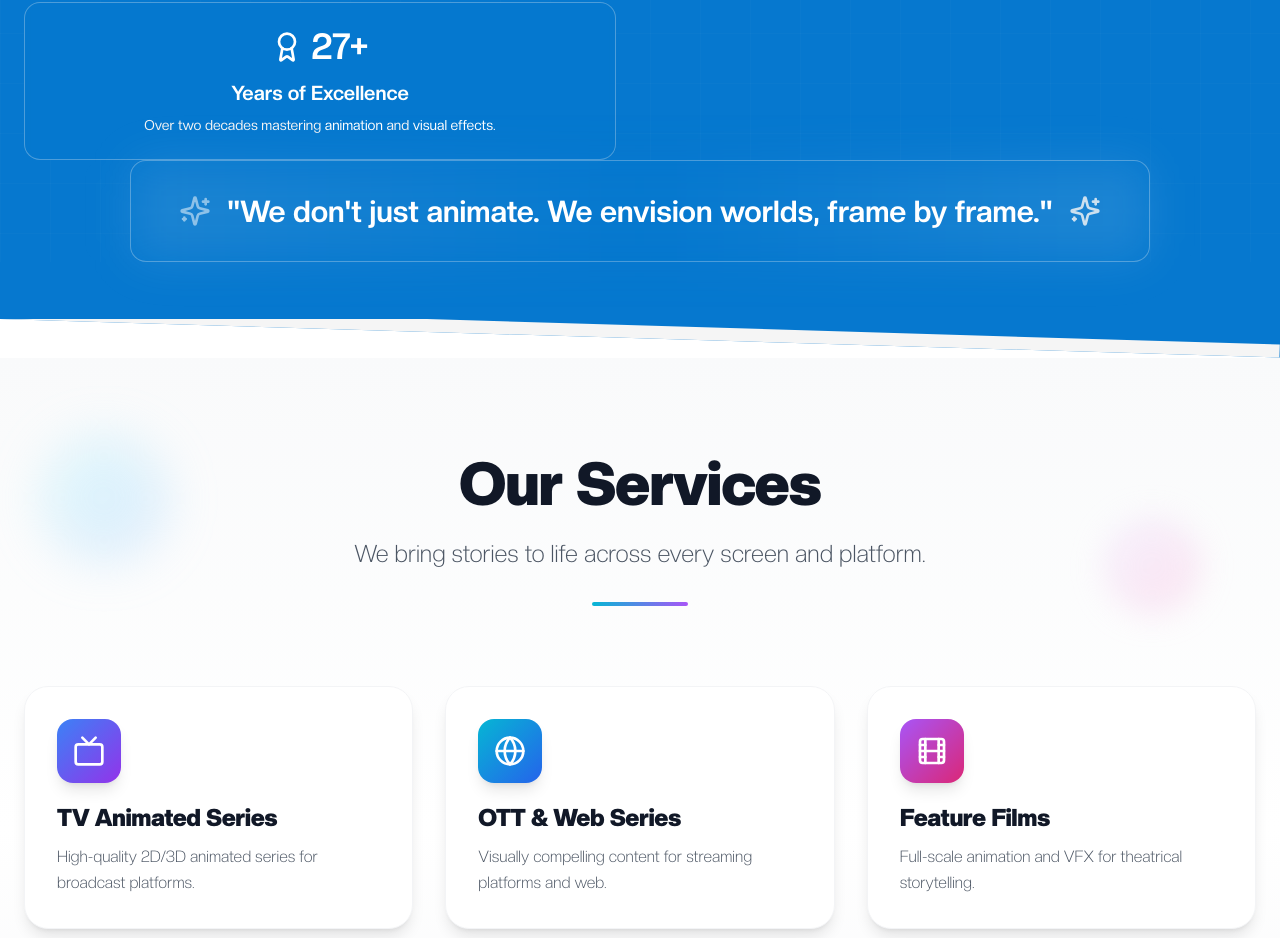
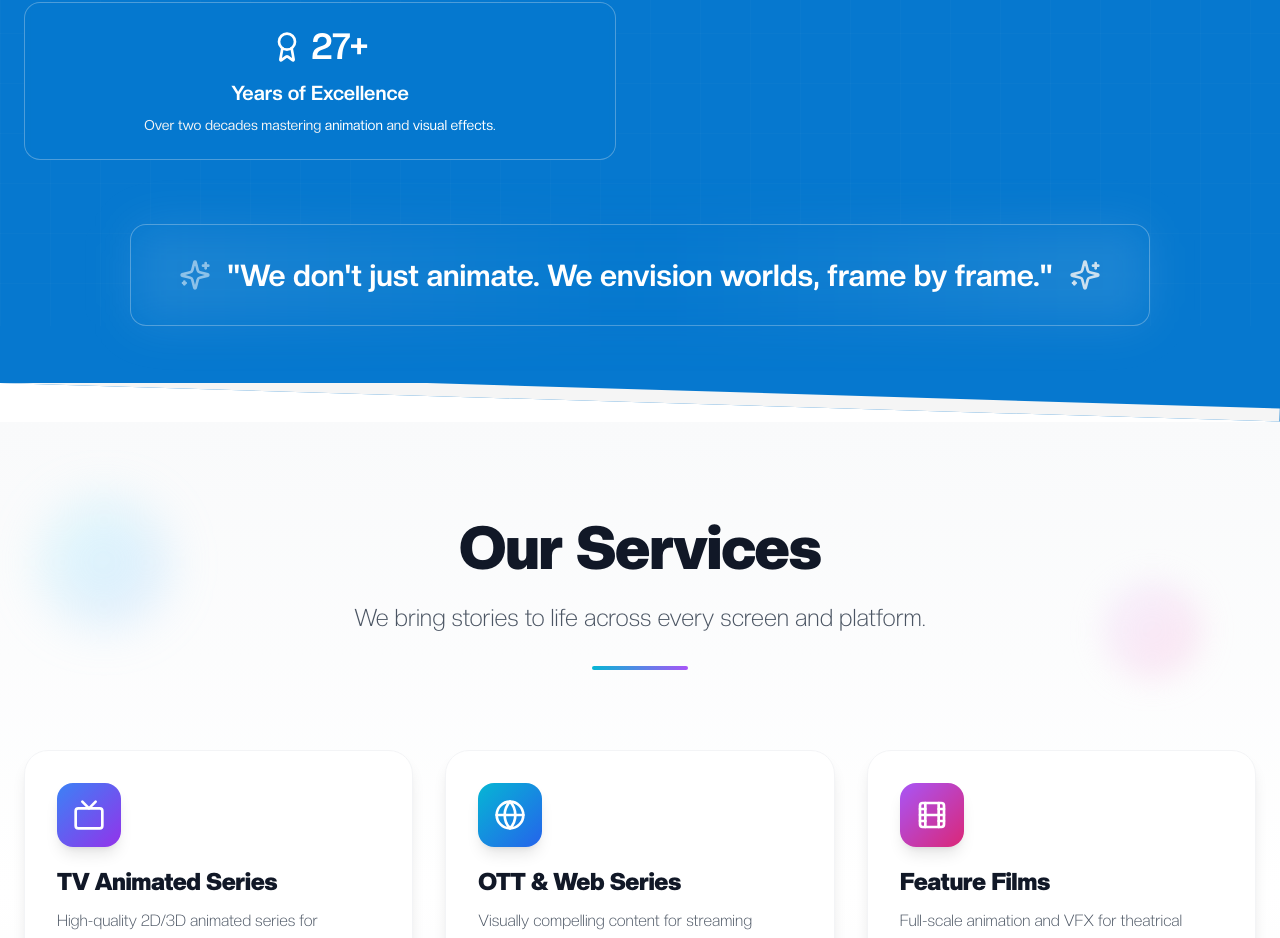
Before and after one commit to Hlo-Admin/lightspire-karthik1, a React (Vite) app: page / in a window 1280 px wide. Shown: the part 1513-2451 px from the top of the page. Built offline with nearby package versions, Linux system fonts and the light colour scheme.

Commit message:
about update

```diff
--- a/src/components/AboutSectionDark.tsx
+++ b/src/components/AboutSectionDark.tsx
@@ -263,7 +263,7 @@ const AboutSectionDark = () => {
 
           {/* Bottom Quote */}
           <div
-            className={`text-center transition-all duration-1000 delay-900 ${
+            className={`text-center transition-all pt-16 duration-1000 delay-900 ${
               isVisible
                 ? "opacity-100 translate-y-0"
                 : "opacity-0 translate-y-8"
```
